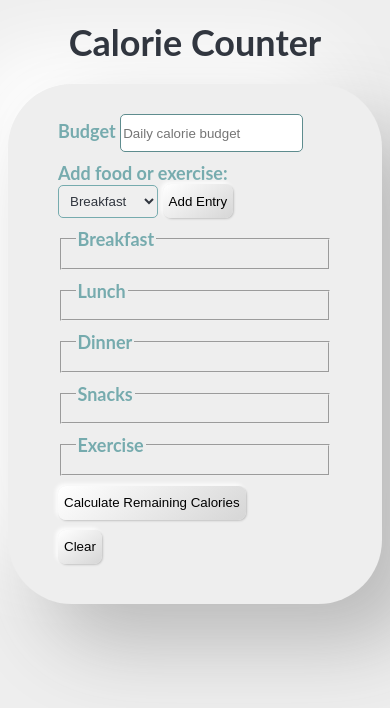
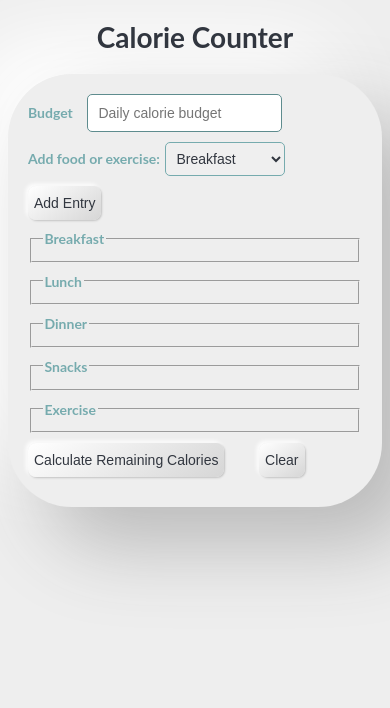
Before and after one commit to shay122990/calorie-counter, a plain HTML site: page index.html in a window 390 px wide. Drawn offline with Linux system fonts and the light colour scheme.

Commit message:
mobile view edits

```diff
--- a/styles.css
+++ b/styles.css
@@ -22,7 +22,7 @@ h1 {
 }
 
 .container {
-    max-width: 680px;
+    max-width: 600px;
     padding: 30px 50px;
     border-radius: 64px;
     background: var(--light-grey);
@@ -50,7 +50,9 @@ legend {
     flex-direction: column;
 }
 
+
 button {
+    color: var(--dark-gray);
     cursor: pointer;
     text-decoration: none;
     min-height: 34px;
@@ -64,7 +66,7 @@ button {
 select{
     color:var(--dark-gray);
     border-radius: 5px;
-    width: 100px;
+    width: 120px;
     padding: 7px;
     border: 1px solid var(--light-teal);
 }
@@ -74,6 +76,8 @@ input {
     color: var(--dark-teal);
     border-radius: 5px;
     border: 1px solid;
+    padding-left: 10px;
+    margin-left: 10px;
 }
 fieldset,
 label,
@@ -106,3 +110,16 @@ select {
 .deficit {
     color: var(--light-green);
 }
+
+@media  (max-width:420px){
+.container{
+    max-width:420px;
+    padding:20px 20px;
+}
+h1{
+    font-size: 28px;
+}
+label,fieldset,input,button,select{
+    font-size: 14px;
+}
+}
```
